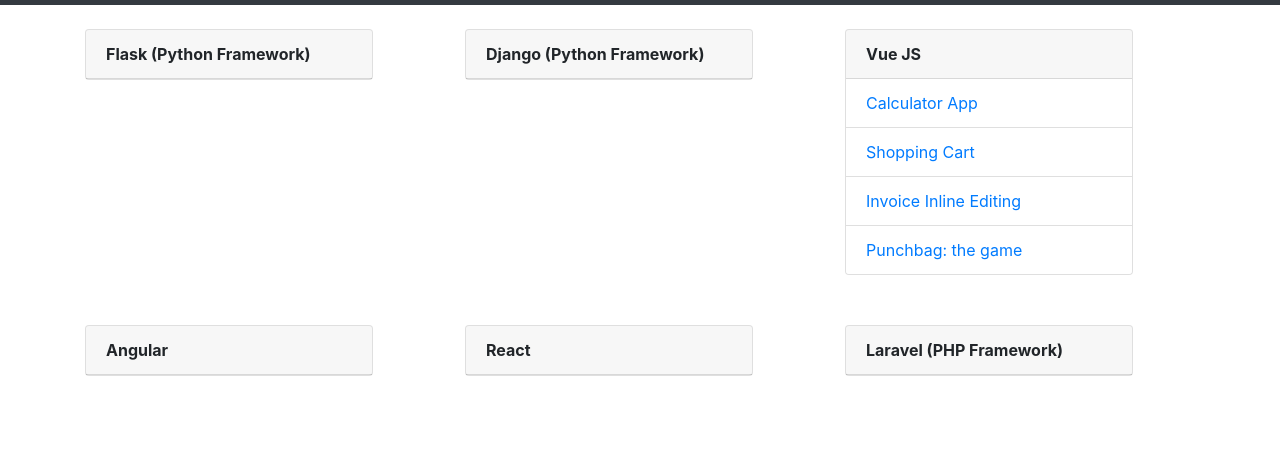
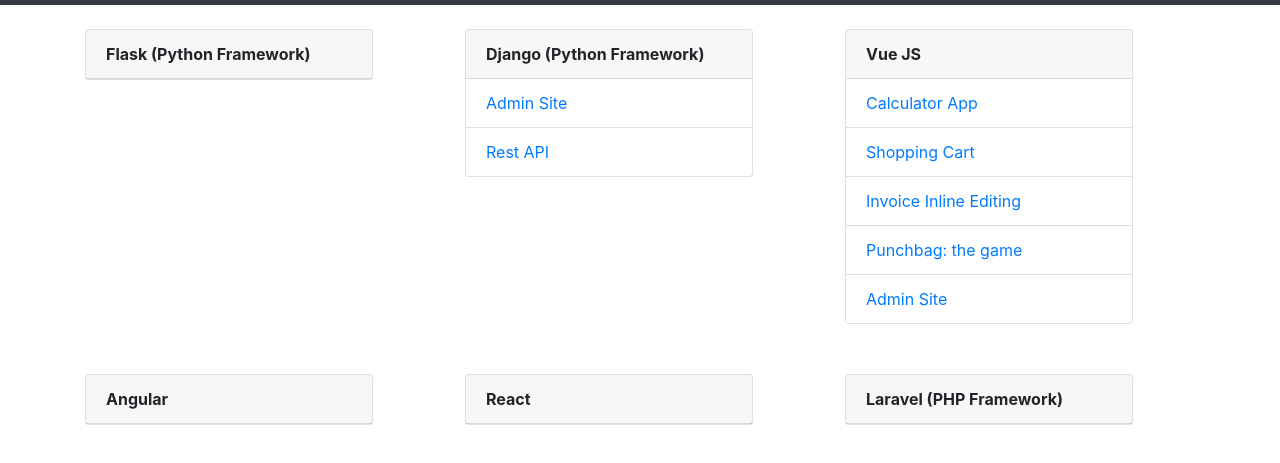
Before and after one commit to edward01/projects, a plain HTML site: page index.html in a window 1280 px wide. Shown: the part 51-514 px from the top of the page. Drawn offline with nearby package versions, Linux system fonts and the light colour scheme.

Commit message:
added mock menu for vuejs and django

```diff
--- a/index.html
+++ b/index.html
@@ -43,11 +43,10 @@
                     <div class="card-header">
                         <strong>Django (Python Framework)</strong>
                     </div>
-                    <!-- <ul class="list-group list-group-flush">
-                        <li class="list-group-item"><a href="#">Cras justo odio</a></li>
-                        <li class="list-group-item"><a href="#">Dapibus ac facilisis in</a></li>
-                        <li class="list-group-item"><a href="#">Vestibulum at eros</a></li>
-                    </ul> -->
+                    <ul class="list-group list-group-flush">
+                        <li class="list-group-item"><a href="#">Admin Site</a></li>
+                        <li class="list-group-item"><a href="#">Rest API</a></li>
+                    </ul>
                 </div>
             </div>
             <div class="col-sm">
@@ -60,6 +59,7 @@
                         <li class="list-group-item"><a href="https://edward01.github.io/vue-mastery/cart.html">Shopping Cart</a></li>
                         <li class="list-group-item"><a href="https://edward01.github.io/vue-mastery/invoice.html">Invoice Inline Editing</a></li>
                         <li class="list-group-item"><a href="https://edward01.github.io/vue-mastery/punchbag_game.html">Punchbag: the game</a></li>
+                        <li class="list-group-item"><a href="#">Admin Site</a></li>
                     </ul>
                 </div>
             </div>
```
